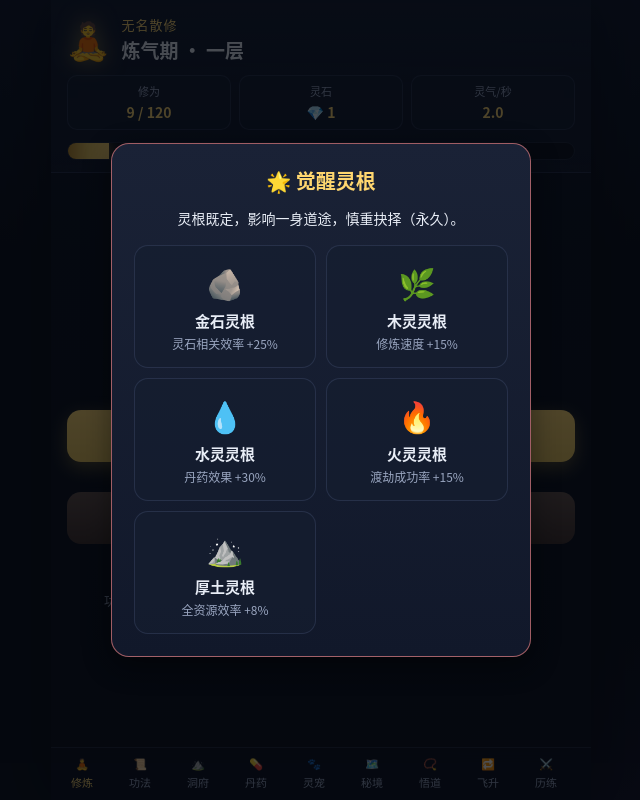
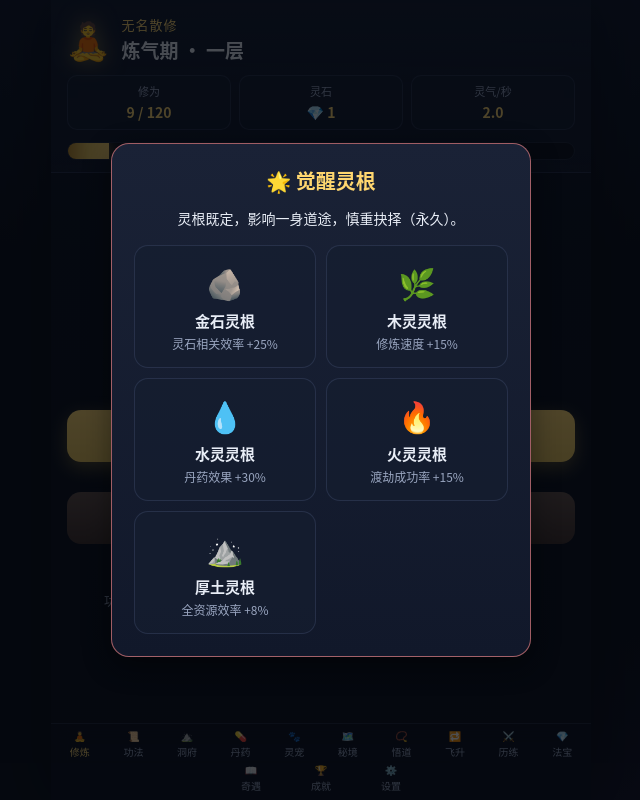
Before and after one commit to cao-lg/xt-b, a plain HTML site: page index.html in a window 1280 px wide. Shown: the whole page, without its empty margins (319-959 px from the left). Drawn offline with Linux system fonts and the light colour scheme.

Commit message:
fix: 标签栏全部换行显示，确保法宝/奇遇/成就/设置可见
- tabbar 从 overflow-x 隐藏滚动改为 flex-wrap 自动换行
- tab 字号/内边距微调，12 个标签在窄屏也能全部露出
- 配合战斗画面升级，已重新打包 xiuxian-h5.zip

```diff
--- a/style.css
+++ b/style.css
@@ -208,17 +208,17 @@ html, body {
 
 /* ---------------- 底部标签栏 ---------------- */
 .tabbar {
-  flex: 0 0 auto; display: flex; background: rgba(12,16,28,0.96);
-  border-top: 1px solid var(--border); padding: 6px 2px calc(6px + env(safe-area-inset-bottom));
+  flex: 0 0 auto; display: flex; flex-wrap: wrap; justify-content: center; background: rgba(12,16,28,0.96);
+  border-top: 1px solid var(--border); padding: 4px 2px calc(4px + env(safe-area-inset-bottom));
   backdrop-filter: blur(10px); overflow-x: auto; -webkit-overflow-scrolling: touch;
 }
 .tabbar::-webkit-scrollbar { display: none; }
 .tab {
-  flex: 0 0 auto; min-width: 58px; border: none; background: none; color: var(--text-dim);
-  font-size: 11px; display: flex; flex-direction: column; align-items: center; gap: 3px;
-  cursor: pointer; padding: 4px 6px; transition: color 0.15s;
+  flex: 1 1 52px; max-width: 70px; border: none; background: none; color: var(--text-dim);
+  font-size: 10px; display: flex; flex-direction: column; align-items: center; gap: 2px;
+  cursor: pointer; padding: 3px 4px; transition: color 0.15s;
 }
-.tab span { font-size: 11px; }
+.tab span { font-size: 10px; }
 .tab.active { color: var(--gold-soft); }
 .tab.active span { color: var(--gold-soft); }
 
```
Also changed, not shown: 1 other file.
